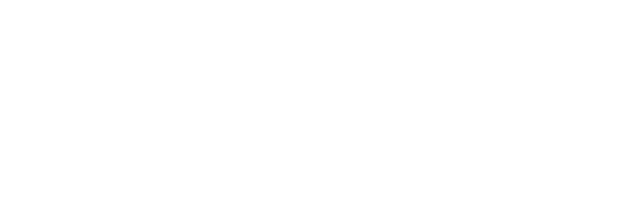
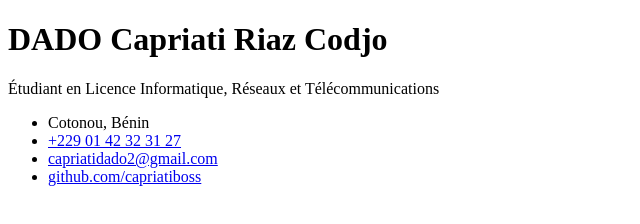
Before and after one commit to capriatiboss/mon-cv, a plain HTML site: page index.html in a window 1280 px wide. Shown: the whole page, without its empty margins (0-640 px from the left). Drawn offline with Linux system fonts and the light colour scheme.

Commit message:
mise en place de la section titre

```diff
--- a/index.html
+++ b/index.html
@@ -6,7 +6,16 @@
     <title>Mon CV</title>
 </head>
 <body>
-    <header id="en-tete"></header>
+    <header id="en-tete">
+        <h1>DADO Capriati Riaz Codjo</h1>
+        <p class="titre">Étudiant en Licence Informatique, Réseaux et Télécommunications</p>
+        <ul class="contact">
+            <li>Cotonou, Bénin</li>
+            <li><a href="tel:+2290142323127">+229 01 42 32 31 27</a></li>
+            <li><a href="mailto:capriatidado2@gmail.com">capriatidado2@gmail.com</a></li>
+            <li><a href="https://github.com/capriatiboss">github.com/capriatiboss</a></li>
+        </ul>
+</header>
     <main></main>
 </body>
 </html>
```
